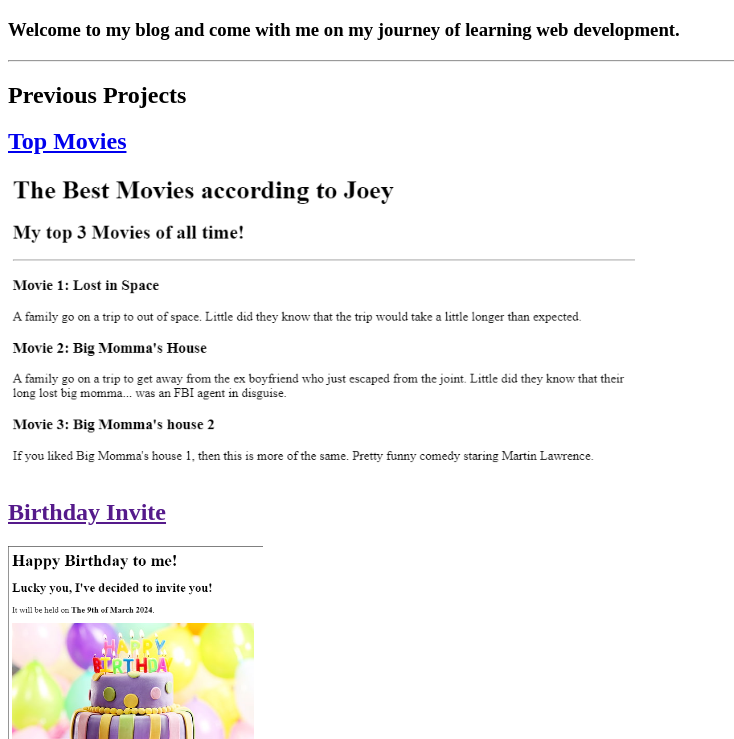
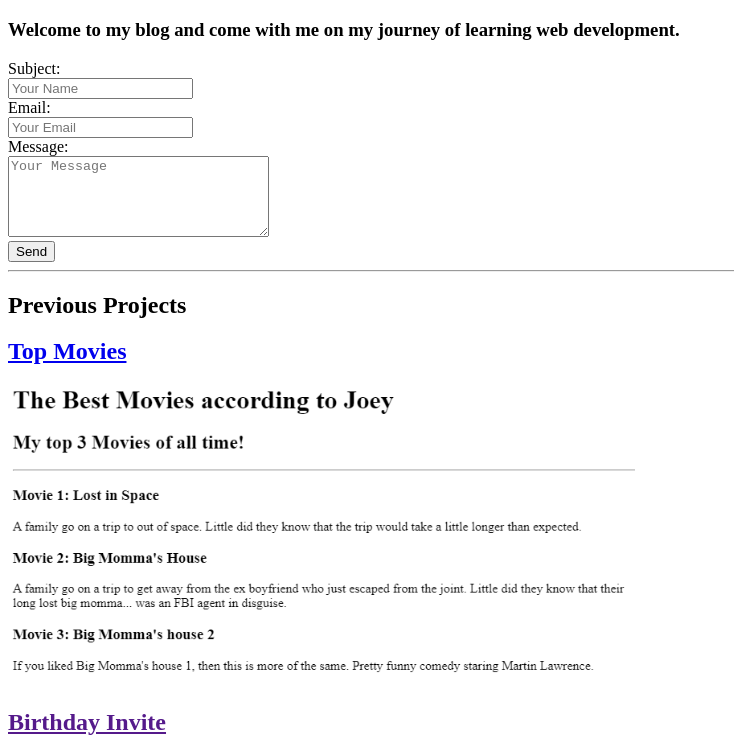
Before and after one commit to jelst92/WebDevParker, a plain HTML site: page index.html in a window 1280 px wide. Shown: the part 61-800 px from the top of the page, without its empty margins (0-734 px from the left). Drawn offline with Linux system fonts and the light colour scheme.

Commit message:
Update index.html

```diff
--- a/index.html
+++ b/index.html
@@ -8,7 +8,15 @@
 <body>
     <h1>Parker Web Development Blog</h1>
 <h3>Welcome to my blog and come with me on my journey of learning web development.</h3>
-
+<form action="mailto:jparker@stj.kent.sch.uk" method="get" enctype="text/plain">
+    Subject:<br>
+    <input type="text" name="subject" placeholder="Your Name"><br>
+    Email:<br>
+    <input type="email" name="email" placeholder="Your Email"><br>
+    Message:<br>
+    <textarea name="body" rows="5" cols="30" placeholder="Your Message"></textarea><br>
+    <input type="submit" value="Send">
+  </form>
 <hr />
 
 <h2>Previous Projects</h2>
```
